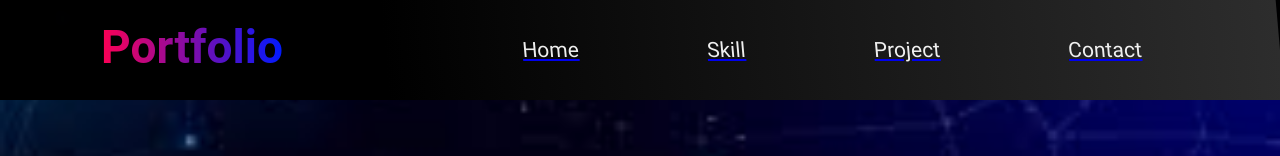
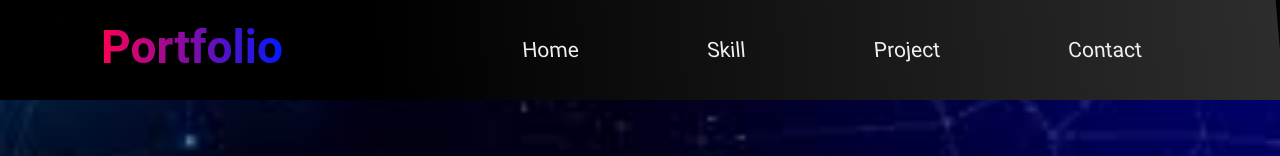
Before and after one commit to WasiunAlam/Portfolio, a plain HTML site: page index.html in a window 1280 px wide. Shown: the top 156 px of the page. Drawn offline with nearby package versions, Linux system fonts and the light colour scheme.

Commit message:
Removing a small bug

```diff
--- a/index.html
+++ b/index.html
@@ -15,10 +15,10 @@
       <div class="logo"><span class="logo-text">Portfolio</span></div>
 
       <div class="nav-link-container" >
-        <a href="#home"><li class="nav-link">Home</li></a>
-        <a href="#skill"><li class="nav-link">Skill</li></a>
-        <a href="#project"><li class="nav-link">Project</li></a>
-        <a href="#contact"><li class="nav-link">Contact</li></a>
+        <a href="#home" style="text-decoration: none;"><li class="nav-link">Home</li></a>
+        <a href="#skill" style="text-decoration: none;"><li class="nav-link">Skill</li></a>
+        <a href="#project" style="text-decoration: none;"><li class="nav-link">Project</li></a>
+        <a href="#contact" style="text-decoration: none;"><li class="nav-link">Contact</li></a>
       </div>
 
     </nav>
```
